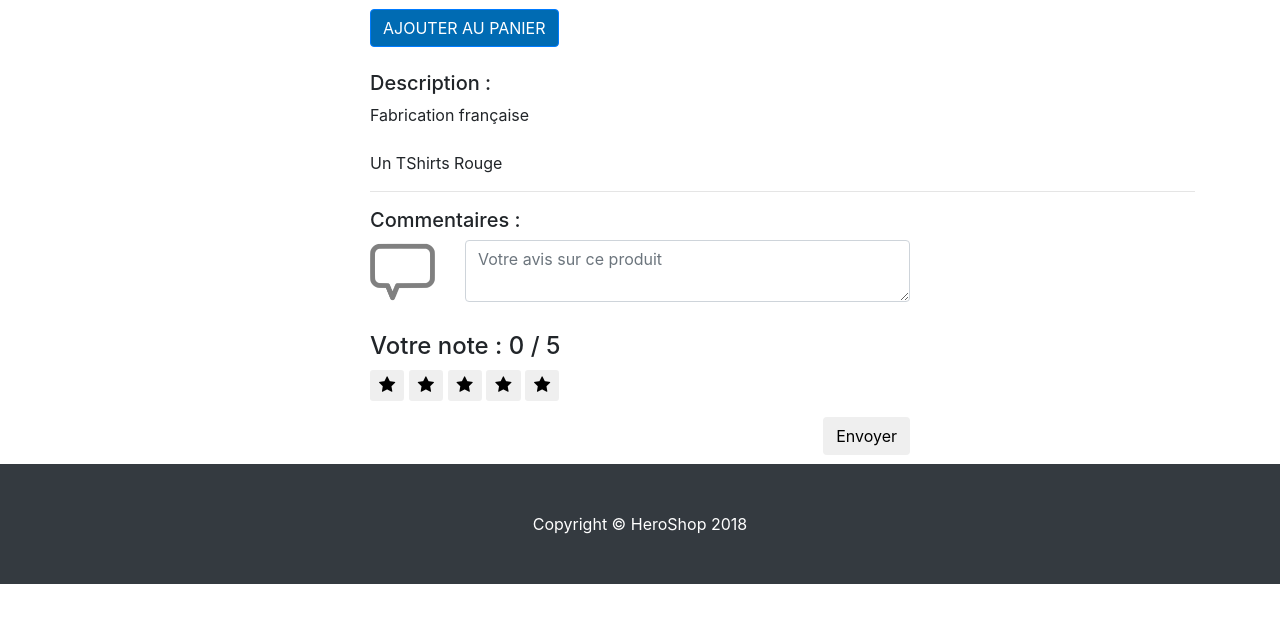
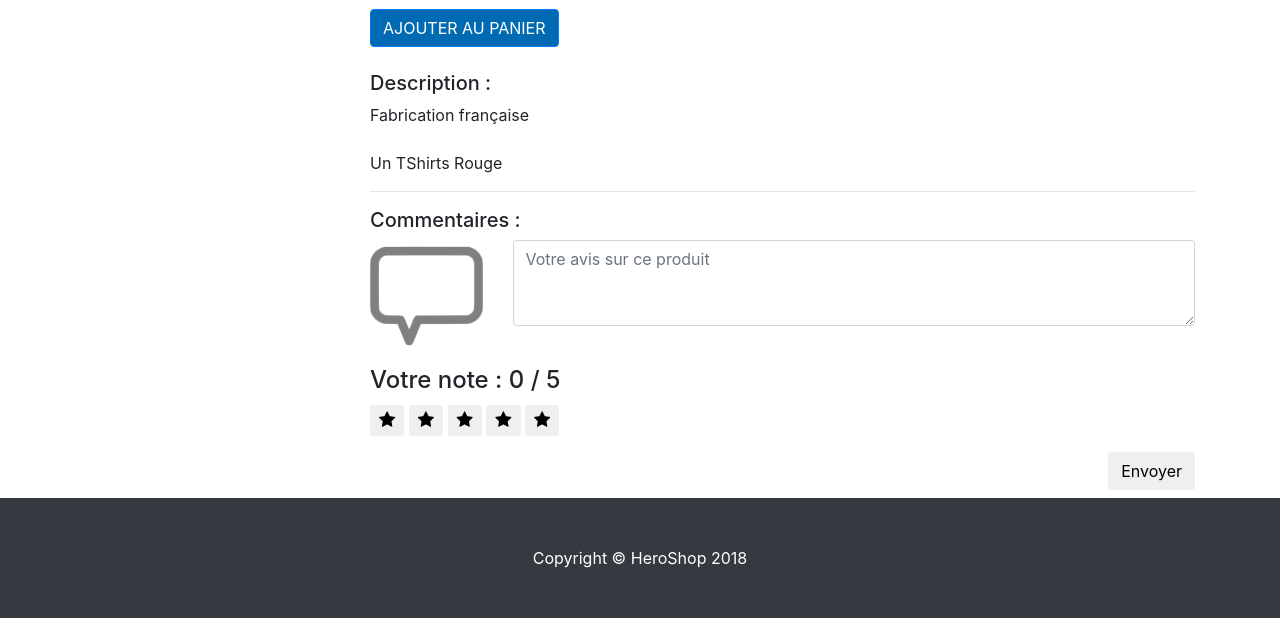
Before and after one commit to Grp11-ProjetPiscine-Polytech-3A/MarketPlace, a CodeIgniter app: page /database/Produits/fiche_produit/1/1 in a window 1280 px wide. Shown: the part 567-1185 px from the top of the page. Before the commit the page ends 1151 px from the top, so only its background shows below. Run offline with CodeIgniter, Linux system fonts and the light colour scheme; data comes from the database, SQL or seed files in the repository; data that the repository does not hold is empty.

Commit message:
Edit fiche produit

```diff
--- a/application/views/Produits/fiche_produit.php
+++ b/application/views/Produits/fiche_produit.php
@@ -105,7 +105,7 @@
             <div class="container">
                 <h5>Commentaires :</h5>
                 <div class="row">
-                    <div class="col-sm-8">
+                    <div class="col-12">
                         <?php echo form_open('/Produits/ajouter_commentaire/'.$variante->idProduitType . '/' . $variante->idProduitVariante . '/'); ?>
                             <!-- Partie Commentaire-->
                             <fieldset>
@@ -114,7 +114,7 @@
                                         <img class="img-responsive" src="<?php echo site_url('/assets/images/website/comments.png') ?>" alt="">
                                     </div>
                                     <div class="form-group col-xs-12 col-sm-9 col-lg-10">
-                                        <textarea class="form-control" id="message" name ="comment" placeholder="Votre avis sur ce produit" required=""></textarea>
+                                        <textarea class="form-control" id="message" name ="comment" placeholder="Votre avis sur ce produit" rows="3" required></textarea>
                                     </div>
                                 </div>
                             </fieldset>
```
